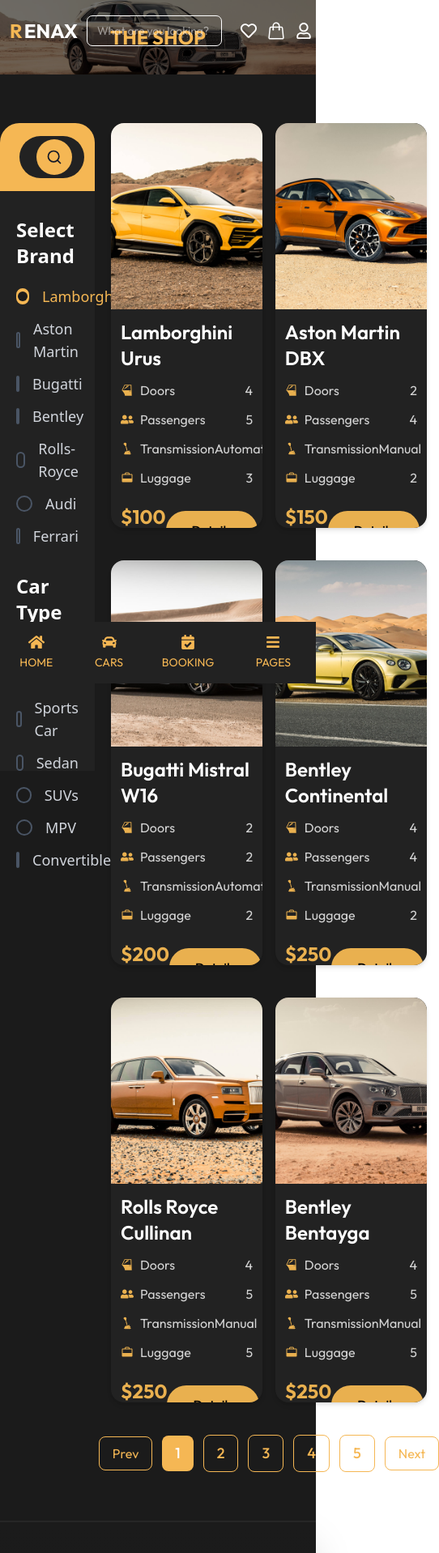
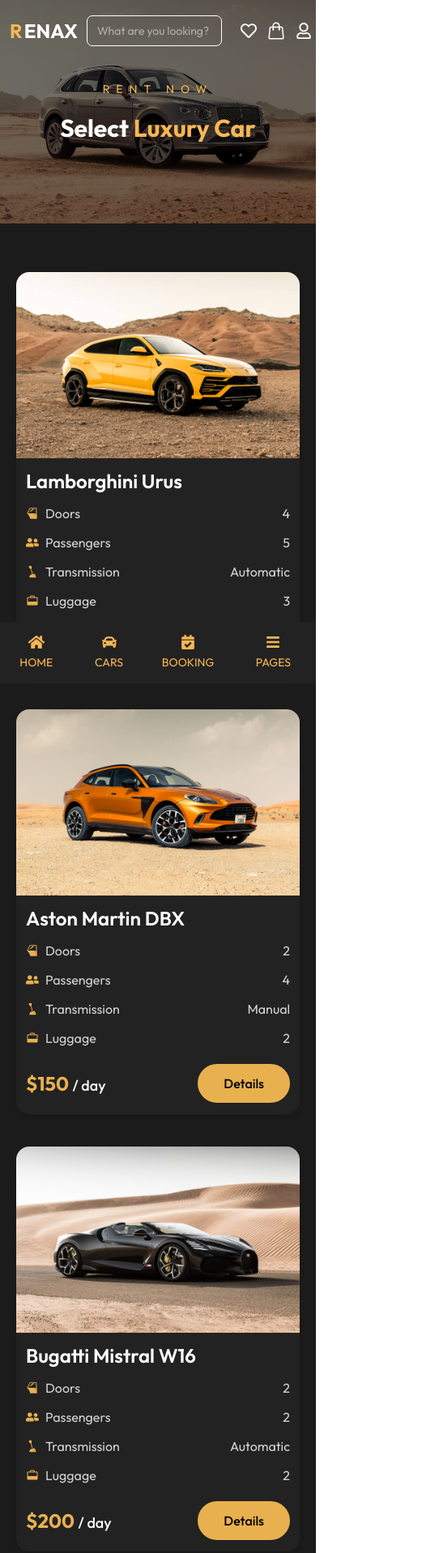
Before and after one commit to twahidulislamdev/go-ride, a React (Vite) app: page /cars in a window 390 px wide. Shown: the top 1918 px of the page at 81% size, 542 px wide, since content can reach past the window. Built offline with nearby package versions, Linux system fonts and the light colour scheme.

Commit message:
Update ShopCar and CarLeftSide components for improved responsiveness; enhance Cars page layout with updated banner and pagination styles

```diff
--- a/src/components/ShopCar.jsx
+++ b/src/components/ShopCar.jsx
@@ -7,7 +7,7 @@
 const ShopCar = ({ car }) => {
   return (
     <>
-      <div className="w-[48%] h-[500px] bg-neutralColor rounded-2xl overflow-hidden shadow-md hover:shadow-xl transition">
+      <div className="w-full lg:w-[48%] h-[500px] bg-neutralColor rounded-2xl overflow-hidden shadow-md hover:shadow-xl transition mx-5 lg:mx-0">
         {/* Image */}
         <img
           src={car.image}
--- a/src/components/layouts/CarLeftSide.jsx
+++ b/src/components/layouts/CarLeftSide.jsx
@@ -26,7 +26,7 @@
   ];
 
   return (
-    <div className="w-[30%] h-[800px] bg-neutralColor rounded-t-3xl text-white font-sans">
+    <div className="w-[30%] h-[800px] hidden lg:block bg-neutralColor rounded-t-3xl text-white font-sans">
       {/* Search Bar */}
       <div className="bg-mainColor rounded-t-3xl px-6 py-4">
         <div className="relative max-w-md mx-auto">
--- a/src/components/pages/Cars.jsx
+++ b/src/components/pages/Cars.jsx
@@ -16,14 +16,17 @@
       <div>
         {/* Banner */}
         <div
-          className="relative py-[30px] lg:py-[230px] w-full  bg-no-repeat bg-center bg-cover"
+          className="relative py-[100px] lg:py-[230px] w-full  bg-no-repeat bg-center bg-cover"
           style={{ backgroundImage: `url(${BankgroundOne})` }}
         >
           <div className="absolute inset-0 bg-black/55"></div>
 
           <div className="relative z-10">
-            <h3 className="text-2xl lg:text-7xl font-bold text-center text-mainColor">
-              THE SHOP
+            <h6 className="text-sm text-mainColor tracking-[8px] text-center">
+              RENT NOW
+            </h6>
+            <h3 className="text-3xl lg:text-4xl text-center font-bold text-white pt-5">
+              Select <span className="text-mainColor">Luxury Car</span>
             </h3>
           </div>
         </div>
@@ -40,6 +43,7 @@
               <div className="w-full lg:w-[65%]">
                 {/* Products */}
                 <div className="">
+
                   <Flex className="justify-between flex-wrap gap-y-10">
                     <ShopCar
                       car={{
@@ -111,8 +115,8 @@
                 </div>
 
                 {/* Pagination start */}
-                <div className="flex justify-center mt-10">
-                  <ul className="flex items-center gap-3">
+                <div className="flex justify-center mt-10 mx-3 lg:mx-0">
+                  <ul className="flex  justify-between items-center gap-3 flex-wrap">
                     {/* Prev Button */}
                     <li className="px-4 py-2 border border-mainColor text-mainColor rounded-lg cursor-pointer hover:bg-mainColor hover:text-white transition">
                       Prev
```
